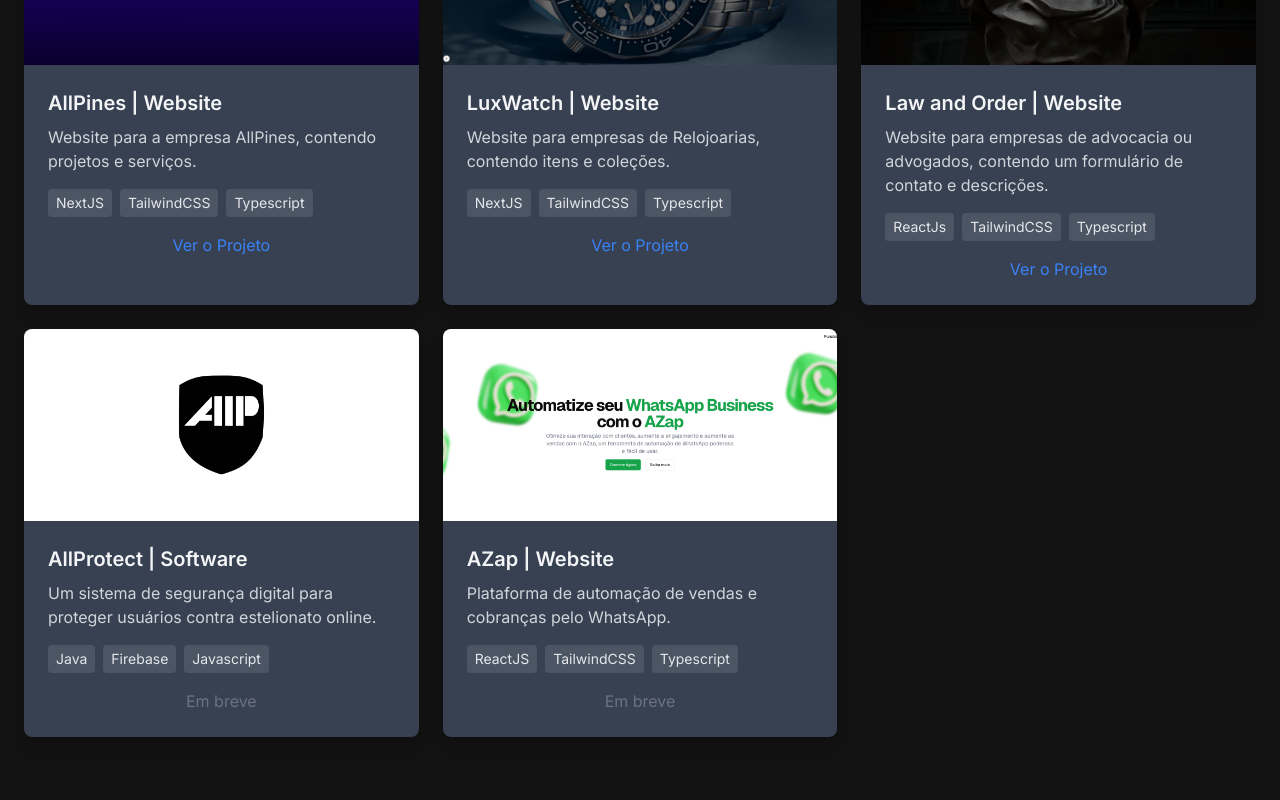
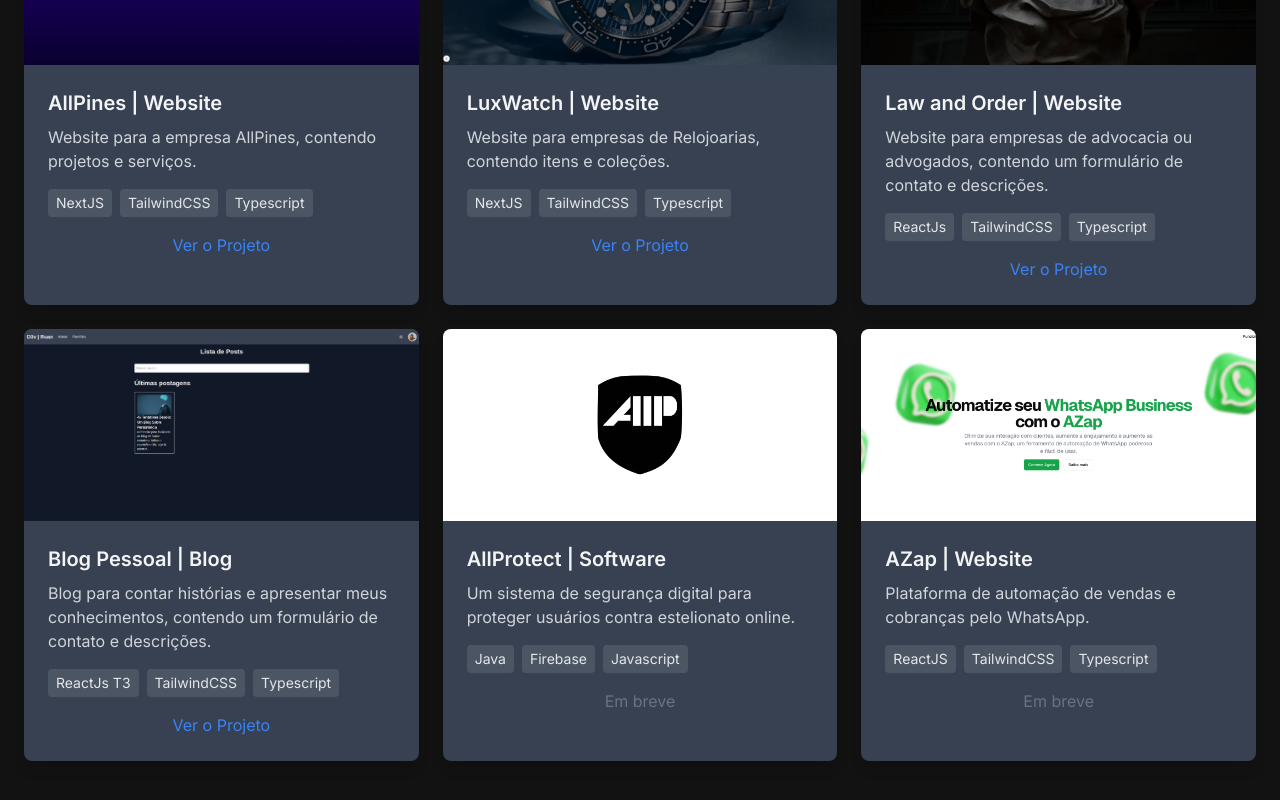
Before and after one commit to rbxyz/site-portfolio, a Next.js app: page /pages/projects in a window 1280 px wide. Shown: the part 408-1208 px from the top of the page. Built offline with nearby package versions, Linux system fonts and the light colour scheme.

Commit message:
add new project - blog

```diff
--- a/src/app/pages/projects/page.tsx
+++ b/src/app/pages/projects/page.tsx
@@ -64,6 +64,16 @@
     imageUrl: "/lawandorder.png",
     technologies: ["ReactJs", "TailwindCSS", "Typescript"],
     link: "https://lawandorder-page.netlify.app/",
+    type: "Web",
+  },
+  {
+    id: 6,
+    title: "Blog Pessoal | Blog",
+    description:
+      "Blog para contar histórias e apresentar meus conhecimentos, contendo um formulário de contato e descrições.",
+    imageUrl: "/blog.png",
+    technologies: ["ReactJs T3", "TailwindCSS", "Typescript"],
+    link: "https://blog.ruanbueno.cloud/",
     type: "Web",
   },
   /*
```
Also changed, not shown: public/blog.png (added).
